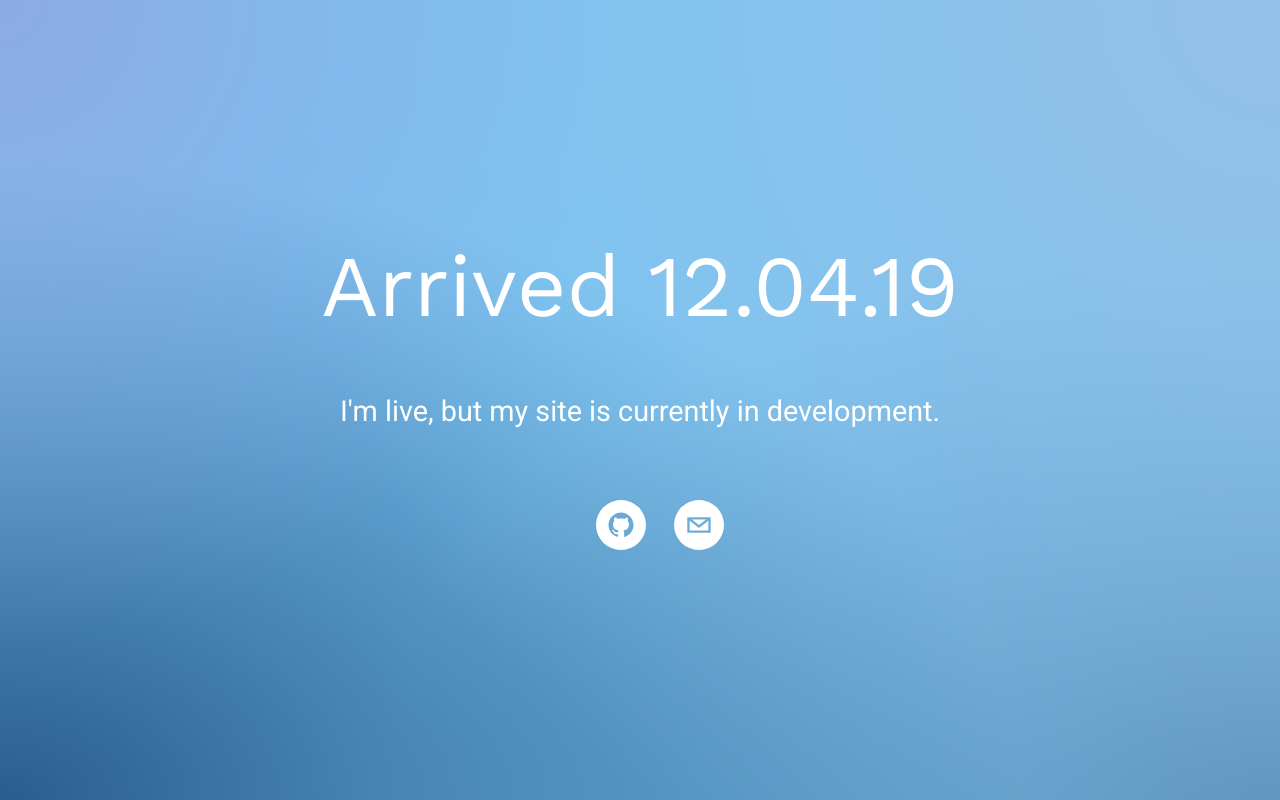
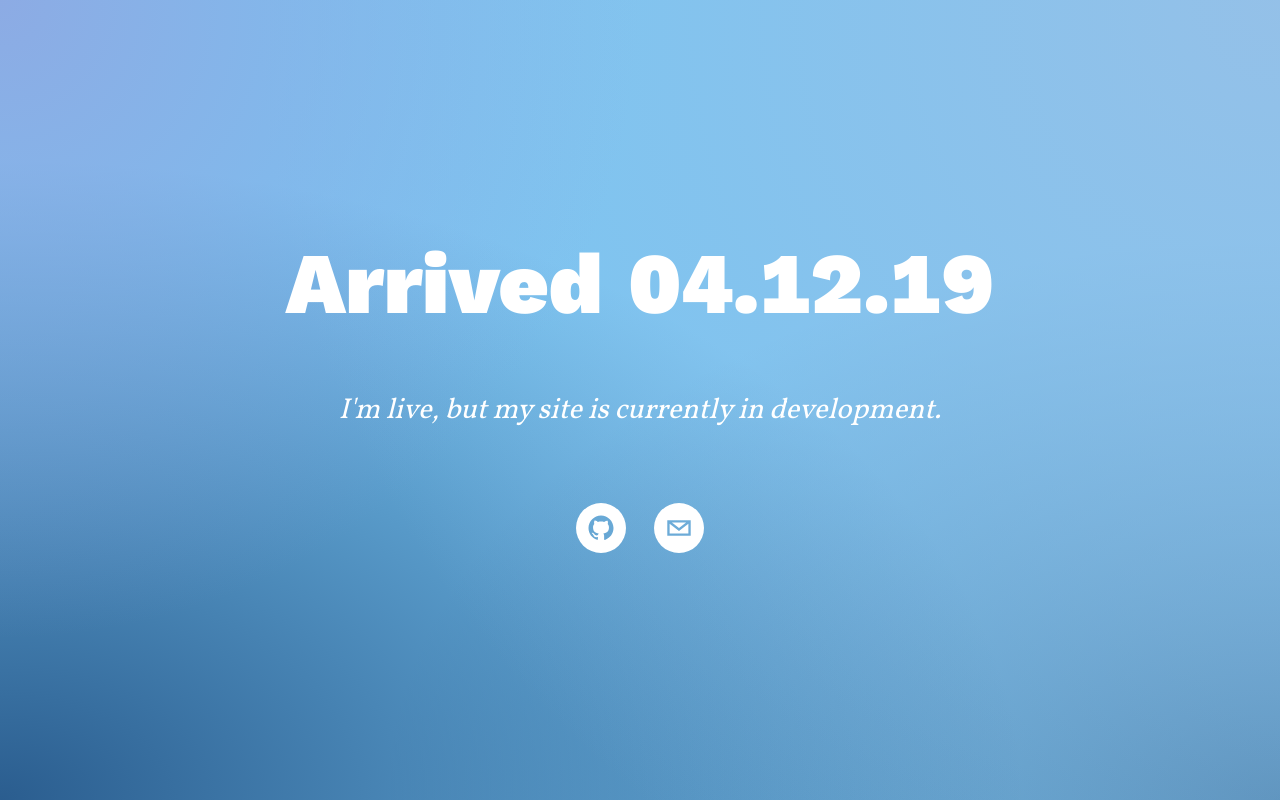
Before and after one commit to plhnk/henrik, a Gatsby site: page / in a window 1280 px wide. Built offline with nearby package versions, Linux system fonts and the light colour scheme; Gatsby itself is replaced by a stand-in of ours.

Commit message:
update styles

```diff
--- a/gatsby-config.js
+++ b/gatsby-config.js
@@ -1,11 +1,11 @@
 module.exports = {
   siteMetadata: {
-    title: "Arrived 12.04.19",
+    title: "Arrived 04.12.19",
     message: "I'm live, but my site is currently in development.",
     pattern: "Henrik",
     color: "#fff",
-    titleFont: "Work Sans",
-    messageFont: "Roboto",
+    titleFont: "Work+Sans:900",
+    messageFont: "Vollkorn",
     social: ["https://github.com/plhnk/henrik","mailto:henrik@hanaoka.co"],
   },
   plugins: [
--- a/src/components/Message.js
+++ b/src/components/Message.js
@@ -20,6 +20,8 @@ const Message = (props) => (
         color: props.color,
         fontSize: "1em",
         textAlign: "center",
+        fontWeight: "normal",
+        fontStyle: "italic",
         }}
       >{props.message}</p>
     </div>
--- a/src/components/Social.js
+++ b/src/components/Social.js
@@ -11,6 +11,7 @@ const Social = (props) => (
       style={{
       listStyleType: "none",
       display: "flex",
+      padding: "0",
       ...defaultStyle,
       ...transitionStyles[state],
       }}
--- a/src/components/Title.js
+++ b/src/components/Title.js
@@ -15,12 +15,13 @@ const Title = (props) => (
     >
       <h1
         style={{
-        fontFamily: props.titleFont,
+        fontFamily: "Work Sans, sansSerif",
         color: props.color,
         fontSize: "3em",
-        fontWeight: "normal",
+        fontWeight: "900",
         margin: "0",
         textAlign: "center",
+        fontVariantNumeric: "tabular-nums",
         }}
       >{ props.title }</h1>
     </div>
```
Also changed, not shown: 1 other file.
